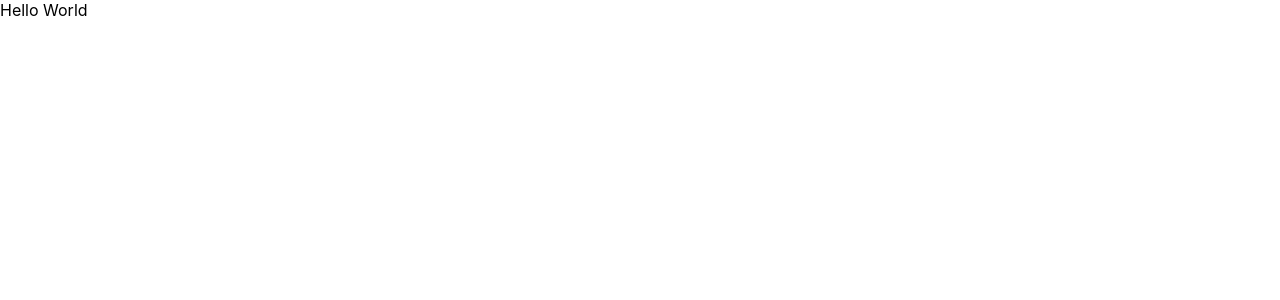
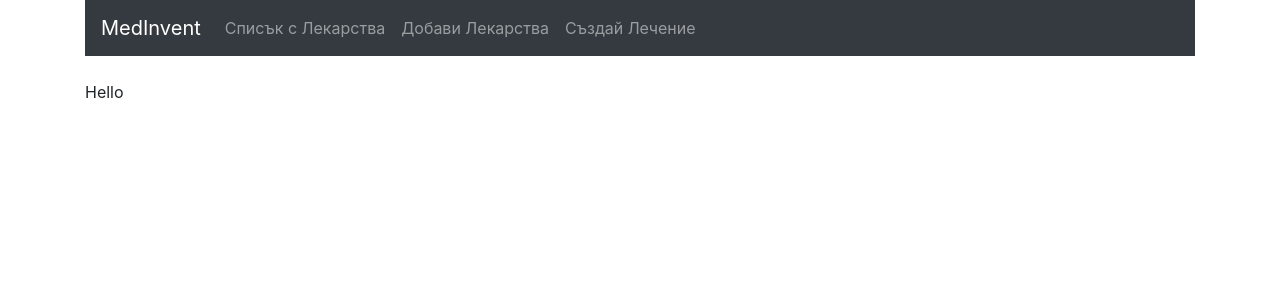
Before and after one commit to vasilto/inventory-react, a React (Create React App) app: page /add in a window 1280 px wide. Shown: the top 300 px of the page. Built offline with nearby package versions, Linux system fonts and the light colour scheme.

Commit message:
adding medicaments list logic and connecting to the backend

```diff
--- a/package.json
+++ b/package.json
@@ -6,8 +6,12 @@
     "@testing-library/jest-dom": "^5.11.9",
     "@testing-library/react": "^11.2.5",
     "@testing-library/user-event": "^12.8.3",
+    "axios": "^0.21.1",
+    "bootstrap": "^4.6.0",
     "react": "^17.0.2",
+    "react-bootstrap": "^1.5.2",
     "react-dom": "^17.0.2",
+    "react-router-dom": "^5.2.0",
     "react-scripts": "4.0.3",
     "web-vitals": "^1.1.1"
   },
--- a/src/App.js
+++ b/src/App.js
@@ -1,10 +1,22 @@
-import './App.css';
+import React from 'react';
+import "bootstrap/dist/css/bootstrap.min.css";
+import { BrowserRouter as Router, Route, Link } from "react-router-dom";
+
+import Navbar from "./components/navbar.component";
+import MedicamentsList from "./components/get-all-medicaments.component";
+import AddMedicaments from "./components/add-medicament.component";
 
 function App() {
   return (
-    <div className="Container">
-      Hello World
-    </div>
+    <Router>
+      <div className="container">
+        <Navbar />
+        <br/>
+        <Route path="/" exact component={MedicamentsList} />
+        <Route path="/add" component={AddMedicaments} />
+      </div>
+    </Router>
+
   );
 }
 
--- /dev/null
+++ b/src/components/add-medicament.component.js
@@ -0,0 +1,11 @@
+import React, { Component } from 'react';
+import { Link } from 'react-router-dom';
+
+
+export default class AddMedicaments extends Component {
+    render() {
+        return (
+            "Hello"
+        );
+    }
+}
--- /dev/null
+++ b/src/components/get-all-medicaments.component.js
@@ -0,0 +1,67 @@
+import React, { Component } from 'react';
+import { Link } from 'react-router-dom';
+const axios = require('axios').default;
+
+
+function isIt(boolean){
+    if (boolean) {
+        return "Да"
+    } else return "Не";
+};
+
+const Medicament = props => (
+
+
+    <tr>
+      <td>{props.medicament.name}</td>
+      <td>{isIt(props.medicament.isAvailable)}</td>
+      <td>{isIt(props.medicament.doesExpireAfterOpen)}</td>
+      <td>{props.medicament.expirationDate.substring(0,10)}</td>
+    </tr>
+  )
+
+export default class MedicamentsList extends Component {
+    constructor(props) {
+        super(props);
+
+        this.state={medicaments: []};
+    }
+
+    componentDidMount() {
+        axios.get('http://localhost:5000/medicaments/')
+            .then( response => {
+                this.setState({medicaments: response.data})
+            })
+            .catch(err=> {
+                console.error(err);
+            })
+    }
+
+    medicamentsList() {
+        return this.state.medicaments.map(currentMedicament => {
+            return <Medicament medicament={currentMedicament} key={currentMedicament._id} />
+        })
+    }
+
+
+    render() {
+        return (
+            <div>
+                <h3>Списък на медикаментите</h3>
+                <table className="table">
+                    <thead className="thead-light">
+                        <tr>
+                            <th>Име</th>
+                            <th>Наличност</th>
+                            <th>Разваля ли се след отваряне</th>
+                            <th>Годно до</th>
+                        </tr>
+                    </thead>
+                    <tbody>
+                        {this.medicamentsList()}
+                    </tbody>
+                </table>
+            </div>
+        );
+    }
+}
--- /dev/null
+++ b/src/components/navbar.component.js
@@ -0,0 +1,26 @@
+import React, { Component } from 'react';
+import { Link } from 'react-router-dom';
+
+
+export default class Navbar extends Component {
+    render() {
+        return (
+            <nav className="navbar navbar-dark bg-dark navbar-expand-lg">
+            <Link to="/" className="navbar-brand">MedInvent</Link>
+            <div className="collpase navbar-collapse">
+            <ul className="navbar-nav mr-auto">
+              <li className="navbar-item">
+              <Link to="/" className="nav-link">Списък с Лекарства</Link>
+              </li>
+              <li className="navbar-item">
+              <Link to="/create" className="nav-link">Добави Лекарства</Link>
+              </li>
+              <li className="navbar-item">
+              <Link to="/user" className="nav-link">Създай Лечение</Link>
+              </li>
+            </ul>
+            </div>
+          </nav>
+        );
+    }
+}
```
Also changed, not shown: 1 other file (tests, documents, lock files or other folders).
